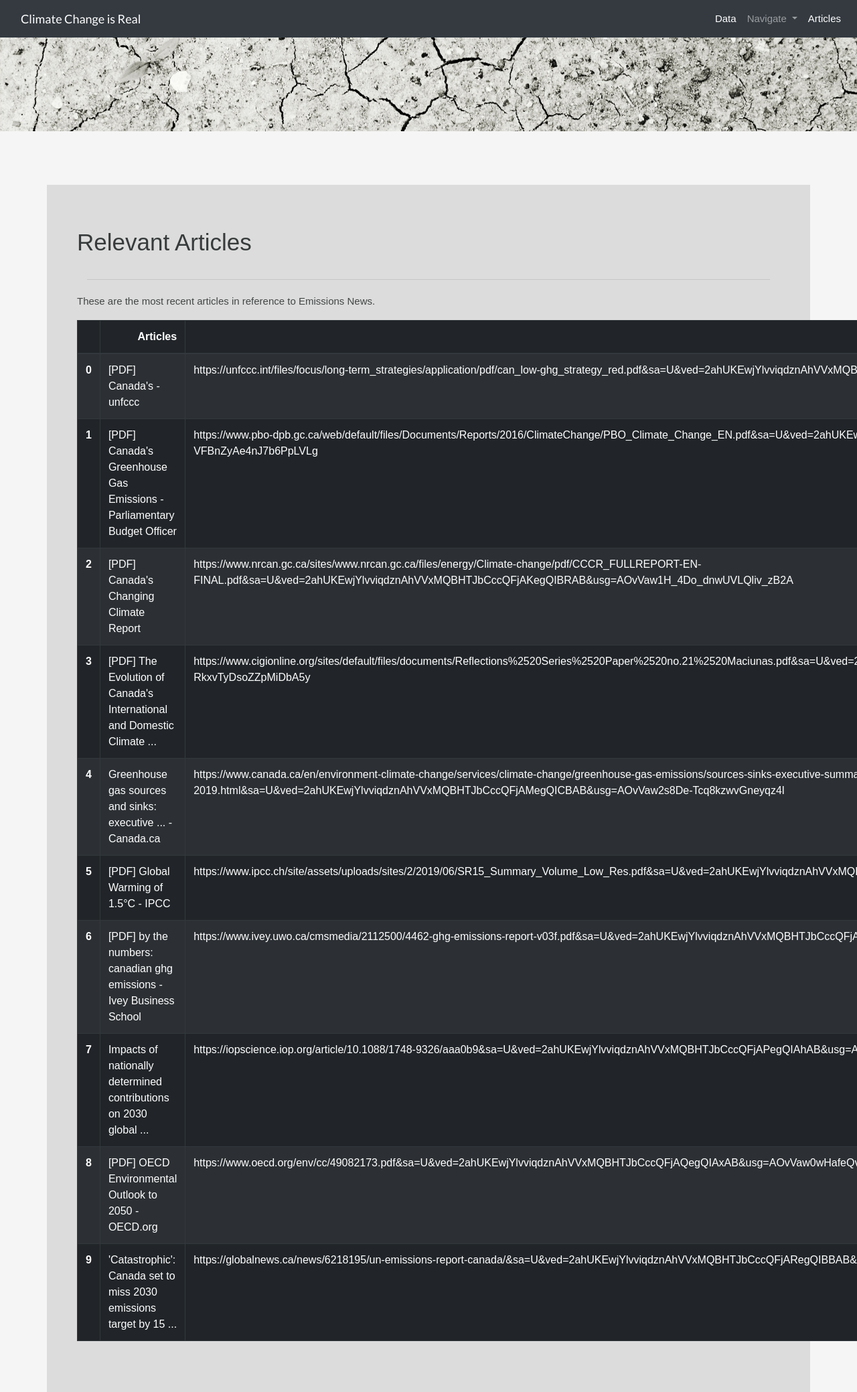
After one commit to jbersinic/World-Emmissions-Portal, a Flask app: page /articles in a window 1280 px wide; the page is wider, and only the part inside the window is pictured. The commit adds this page. Shown: that part at 67% size. Run offline with Flask 2, Linux system fonts and the light colour scheme; parts of the project's set-up code (start-up, migrations or seed data) failed here and were passed over; some libraries are stand-ins or nearby versions.

Commit message:
update articles
working with Kru on Artticle WS and adding index, and app.py

```diff
--- a/Emissions/app.py
+++ b/Emissions/app.py
@@ -64,6 +64,9 @@ def insights():
 @app.route("/data")
 def data():
     return render_template("/data.html")
+@app.route("/articles")
+def articles():
+    return render_template("/articles.html")
 # create route that gets all the data
 @app.route("/alldata")
 def alldata():
--- /dev/null
+++ b/Emissions/templates/articles.html
@@ -0,0 +1,116 @@
+<!DOCTYPE html>
+<html lang="en">
+
+<head>
+    <meta charset="UTF-8">
+    <meta name="viewport" content="width=device-width, initial-scale=1, shrink-to-fit=no">
+
+    <title>Welcome!</title>
+
+    <link href="https://fonts.googleapis.com/css?family=Lato:300,300i,400,400i&display=swap" rel="stylesheet">
+    <link rel="stylesheet" href="https://stackpath.bootstrapcdn.com/bootstrap/4.1.3/css/bootstrap.min.css" integrity="sha384-MCw98/SFnGE8fJT3GXwEOngsV7Zt27NXFoaoApmYm81iuXoPkFOJwJ8ERdknLPMO" crossorigin="anonymous">
+    <link rel="stylesheet" href="../static/css/style.css">
+
+  </head>
+
+<body>
+    <nav class="navbar navbar-expand-lg navbar-dark bg-dark">
+            <a class="navbar-brand" href="#">Climate Change is Real</a>
+            <button class="navbar-toggler" type="button" data-toggle="collapse" data-target="#navbarSupportedContent" aria-controls="navbarSupportedContent" aria-expanded="false" aria-label="Toggle navigation">
+                <span class="navbar-toggler-icon"></span>
+            </button>
+
+            <div class="collapse navbar-collapse flex-grow-1 text-right" id="navbarSupportedContent">
+                <ul class="navbar-nav ml-auto flex-nowrap">
+                <li class="nav-item active">
+                    <span><a class="nav-link active" href="#">Data</a></span>
+                </li>
+                <li class="nav-item dropdown">
+                        <a class="nav-link dropdown-toggle" href="#" id="navbarDropdown" role="button" data-toggle="dropdown" aria-haspopup="true" aria-expanded="false">
+                        Navigate
+                        </a>
+                        <div class="dropdown-menu dropdown-menu-right" aria-labelledby="navbarDropdown">
+                          <a class="dropdown-item" href="/"> Home </a>
+                          <a class="dropdown-item" href="/country">Results by Country</a>
+                          <a class="dropdown-item" href="/insights">Coverage & Info</a>
+                        </div>
+                    </li>
+                <li class="nav-item">
+                    <a class="nav-link active" href="/articles">Articles</a>
+                </li>
+            </ul>
+        </div>
+    </nav>
+    <div class="hero-image"></div>
+    <div class="container pagecontainer">
+      <div class="row">
+        <h1 class="description-header textpadding" >Relevant Articles</h1>
+        <hr>
+      </div>
+      <hr>
+      <div class="row">
+        <p class="textpadding">These are the most recent articles in reference to Emissions News.</p>
+        <div class="table-responsive-md">
+        <div class="table table-bordered table-dark table-striped">
+
+<table border="1" class="dataframe">
+  <thead>
+    <tr style="text-align: right;">
+      <th></th>
+      <th>Articles</th>
+      <th>Links</th>
+    </tr>
+  </thead>
+  <tbody>
+    <tr>
+      <th>0</th>
+      <td>[PDF] Canada's - unfccc</td>
+      <td>https://unfccc.int/files/focus/long-term_strategies/application/pdf/can_low-ghg_strategy_red.pdf&amp;sa=U&amp;ved=2ahUKEwjYlvviqdznAhVVxMQBHTJbCccQFjAAegQICRAB&amp;usg=AOvVaw33XRprvqXYFQ0OQ6E-Dg1M</td>
+    </tr>
+    <tr>
+      <th>1</th>
+      <td>[PDF] Canada's Greenhouse Gas Emissions - Parliamentary Budget Officer</td>
+      <td>https://www.pbo-dpb.gc.ca/web/default/files/Documents/Reports/2016/ClimateChange/PBO_Climate_Change_EN.pdf&amp;sa=U&amp;ved=2ahUKEwjYlvviqdznAhVVxMQBHTJbCccQFjAJegQIBxAB&amp;usg=AOvVaw3-VFBnZyAe4nJ7b6PpLVLg</td>
+    </tr>
+    <tr>
+      <th>2</th>
+      <td>[PDF] Canada's Changing Climate Report</td>
+      <td>https://www.nrcan.gc.ca/sites/www.nrcan.gc.ca/files/energy/Climate-change/pdf/CCCR_FULLREPORT-EN-FINAL.pdf&amp;sa=U&amp;ved=2ahUKEwjYlvviqdznAhVVxMQBHTJbCccQFjAKegQIBRAB&amp;usg=AOvVaw1H_4Do_dnwUVLQliv_zB2A</td>
+    </tr>
+    <tr>
+      <th>3</th>
+      <td>[PDF] The Evolution of Canada's International and Domestic Climate ...</td>
+      <td>https://www.cigionline.org/sites/default/files/documents/Reflections%2520Series%2520Paper%2520no.21%2520Maciunas.pdf&amp;sa=U&amp;ved=2ahUKEwjYlvviqdznAhVVxMQBHTJbCccQFjALegQIBhAB&amp;usg=AOvVaw0Y-RkxvTyDsoZZpMiDbA5y</td>
+    </tr>
+    <tr>
+      <th>4</th>
+      <td>Greenhouse gas sources and sinks: executive ... - Canada.ca</td>
+      <td>https://www.canada.ca/en/environment-climate-change/services/climate-change/greenhouse-gas-emissions/sources-sinks-executive-summary-2019.html&amp;sa=U&amp;ved=2ahUKEwjYlvviqdznAhVVxMQBHTJbCccQFjAMegQICBAB&amp;usg=AOvVaw2s8De-Tcq8kzwvGneyqz4l</td>
+    </tr>
+    <tr>
+      <th>5</th>
+      <td>[PDF] Global Warming of 1.5°C - IPCC</td>
+      <td>https://www.ipcc.ch/site/assets/uploads/sites/2/2019/06/SR15_Summary_Volume_Low_Res.pdf&amp;sa=U&amp;ved=2ahUKEwjYlvviqdznAhVVxMQBHTJbCccQFjANegQIChAB&amp;usg=AOvVaw0Vfw7F-OQbeGOvkxCgnSXW</td>
+    </tr>
+    <tr>
+      <th>6</th>
+      <td>[PDF] by the numbers: canadian ghg emissions - Ivey Business School</td>
+      <td>https://www.ivey.uwo.ca/cmsmedia/2112500/4462-ghg-emissions-report-v03f.pdf&amp;sa=U&amp;ved=2ahUKEwjYlvviqdznAhVVxMQBHTJbCccQFjAOegQIARAB&amp;usg=AOvVaw1f-fhJbDbDf0ZW0Wq_i2kR</td>
+    </tr>
+    <tr>
+      <th>7</th>
+      <td>Impacts of nationally determined contributions on 2030 global ...</td>
+      <td>https://iopscience.iop.org/article/10.1088/1748-9326/aaa0b9&amp;sa=U&amp;ved=2ahUKEwjYlvviqdznAhVVxMQBHTJbCccQFjAPegQIAhAB&amp;usg=AOvVaw3zU4EE38cw_q6qUu2LKBGi</td>
+    </tr>
+    <tr>
+      <th>8</th>
+      <td>[PDF] OECD Environmental Outlook to 2050 - OECD.org</td>
+      <td>https://www.oecd.org/env/cc/49082173.pdf&amp;sa=U&amp;ved=2ahUKEwjYlvviqdznAhVVxMQBHTJbCccQFjAQegQIAxAB&amp;usg=AOvVaw0wHafeQvmZja4Z-8QsDyf9</td>
+    </tr>
+    <tr>
+      <th>9</th>
+      <td>'Catastrophic': Canada set to miss 2030 emissions target by 15 ...</td>
+      <td>https://globalnews.ca/news/6218195/un-emissions-report-canada/&amp;sa=U&amp;ved=2ahUKEwjYlvviqdznAhVVxMQBHTJbCccQFjARegQIBBAB&amp;usg=AOvVaw2zeoSQec_fGElQR7PHAUZm</td>
+    </tr>
+  </tbody>
+</table>
```
Also changed, not shown: Emissions/templates/index.html (+6 -2 lines), articles.html (deleted, +0 -61 lines), 1 other file.
